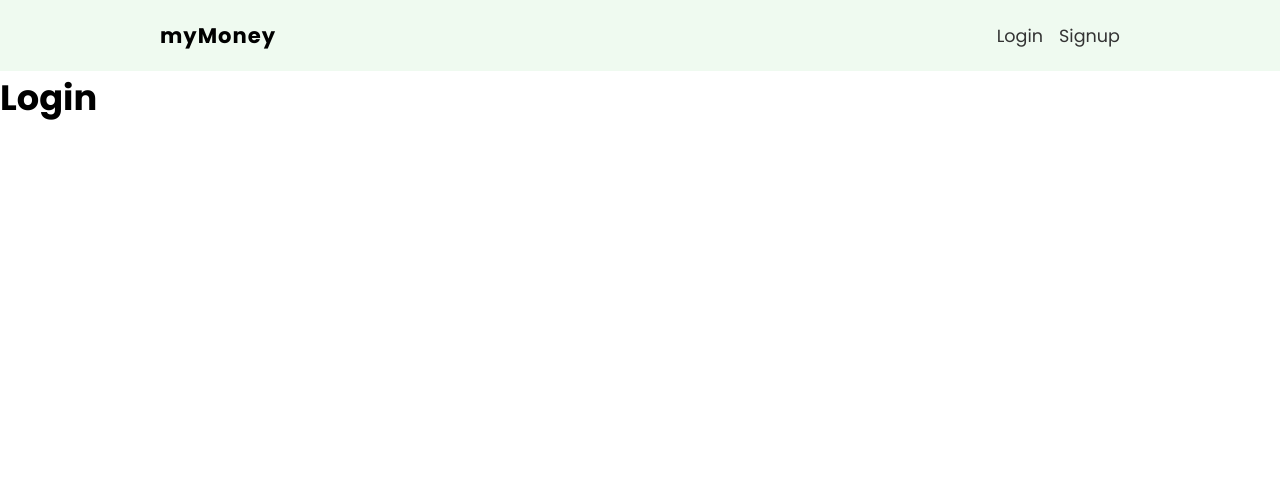
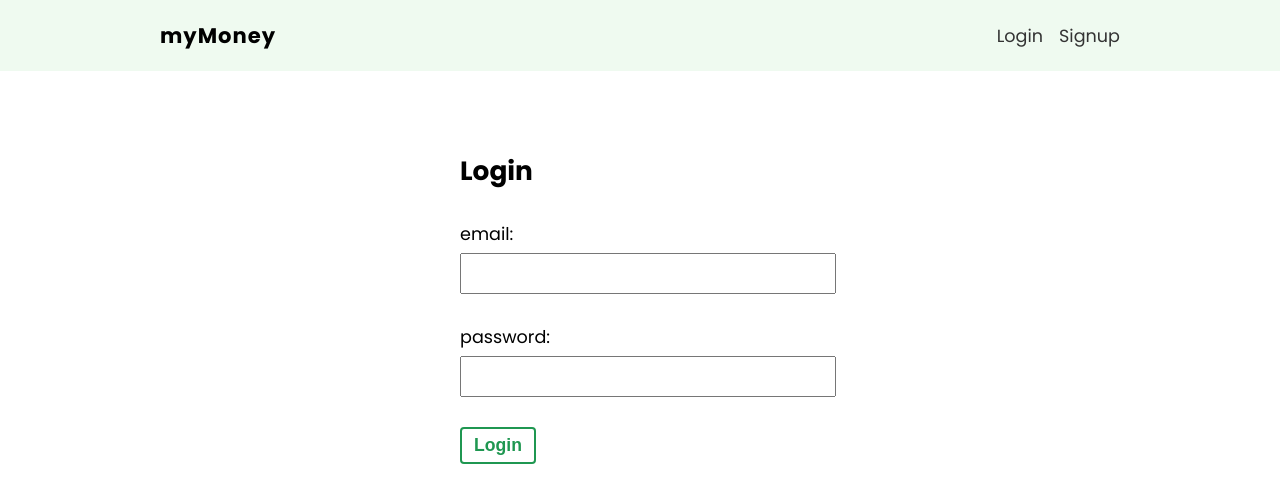
Before and after one commit to KJCastillo/myMoney, a React (Create React App) app: page /login in a window 1280 px wide. Shown: the top 502 px of the page. Built offline with nearby package versions, Linux system fonts and the light colour scheme.

Commit message:
login form made

```diff
--- a/src/pages/Login.js
+++ b/src/pages/Login.js
@@ -1,9 +1,38 @@
 import styles from "./Login.module.css";
+import { useState } from "react";
 
 export default function Login() {
+  const [email, setEmail] = useState("");
+  const [password, setPassword] = useState("");
+  //intial value of empty string when using state with input fields
+
+  const handleSubmit = (e) => {
+    e.preventDefault();
+    console.log(email, password);
+  };
+
   return (
-    <div>
-      <h1>Login</h1>
-    </div>
+    // class name has a hyphen, reason for diff format on form tag
+    // global css index.css, reason for diff format on button tag
+    <form className={styles["login-form"]} onSubmit={handleSubmit}>
+      <h2>Login</h2>
+      <label>
+        <span>email:</span>
+        <input
+          type="email"
+          onChange={(e) => setEmail(e.target.value)}
+          value={email}
+        />
+      </label>
+      <label>
+        <span>password:</span>
+        <input
+          type="password"
+          onChange={(e) => setPassword(e.target.value)}
+          value={password}
+        />
+      </label>
+      <button className="btn">Login</button>
+    </form>
   );
 }
--- a/src/pages/Login.module.css
+++ b/src/pages/Login.module.css
@@ -0,0 +1,22 @@
+.login-form {
+  max-width: 360px;
+  margin: 60px auto;
+  padding: 20px;
+}
+
+.login-form label {
+  display: block;
+  margin: 30px auto;
+}
+
+.login-form span {
+  display: block;
+  margin-bottom: 6px;
+}
+
+.login-form input {
+  padding: 8px 6px;
+  font-size: 1em;
+  color: #777;
+  width: 100%;
+}
```
